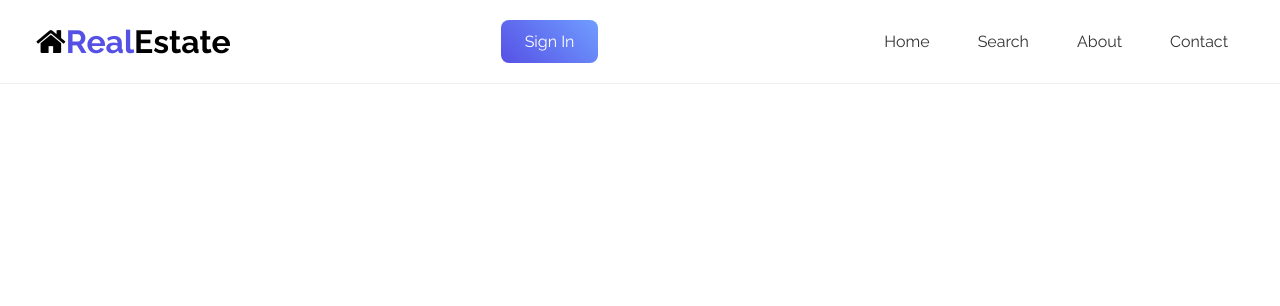
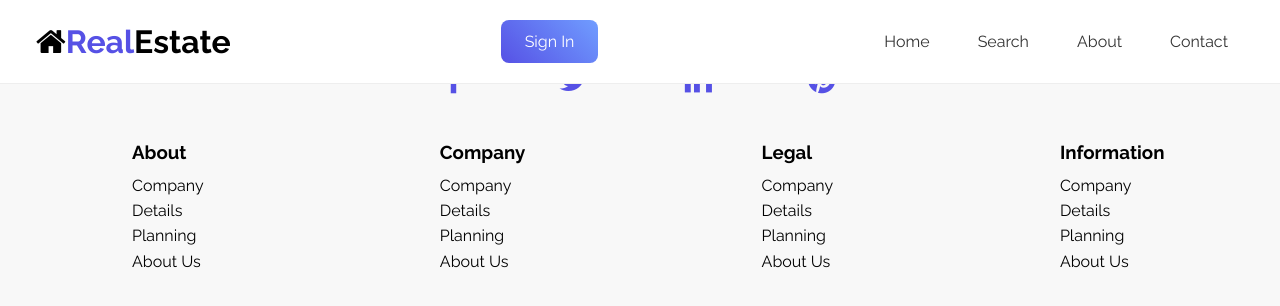
Before and after one commit to Jogata/SoftUni-React-Project, a React (Vite) app in the folder client/: page / in a window 1280 px wide. Shown: the top 306 px of the page. Built offline with nearby package versions, Linux system fonts and the light colour scheme.

Commit message:
added footer component

```diff
--- a/client/src/App.jsx
+++ b/client/src/App.jsx
@@ -25,6 +25,7 @@ import Logout from './components/logout/Logout'
 // import { Training } from './components/travel/galaxy-travel/routes/Training';
 // import { Contact } from './components/travel/galaxy-travel/routes/Contact';
 import { Navbar } from './components/travel/real-estate-grid/components/navbar/Navigation';
+import { Footer } from './components/travel/real-estate-grid/components/footer/Footer';
 
 function Loader() {
   return (
@@ -42,6 +43,7 @@ function App() {
     <>
       <AuthContextProvider>
         <Navbar />
+        <Footer />
         {/* <Routes>
           <Route path='/' element={<Home />} />
           <Route path='/pricing' element={<Pricing />} />
--- /dev/null
+++ b/client/src/components/travel/real-estate-grid/components/footer/Footer.jsx
@@ -0,0 +1,52 @@
+import "./footer.css";
+
+export function Footer() {
+    return (
+        <div className="footer">
+            <div className="social">
+                <a href="/">
+                    <i className="fa fa-facebook icon"></i>
+                </a>
+                <a href="/">
+                    <i className="fa fa-twitter icon"></i>
+                </a>
+                <a href="/">
+                    <i className="fa fa-linkedin icon"></i>
+                </a>
+                <a href="/">
+                    <i className="fa fa-pinterest icon"></i>
+                </a>
+            </div>
+            <div className="container">
+                <div className="col">
+                    <h3>About</h3>
+                    <p>Company</p>
+                    <p>Details</p>
+                    <p>Planning</p>
+                    <p>About Us</p>
+                </div>
+                <div className="col">
+                    <h3>Company</h3>
+                    <p>Company</p>
+                    <p>Details</p>
+                    <p>Planning</p>
+                    <p>About Us</p>
+                </div>
+                <div className="col">
+                    <h3>Legal</h3>
+                    <p>Company</p>
+                    <p>Details</p>
+                    <p>Planning</p>
+                    <p>About Us</p>
+                </div>
+                <div className="col">
+                    <h3>Information</h3>
+                    <p>Company</p>
+                    <p>Details</p>
+                    <p>Planning</p>
+                    <p>About Us</p>
+                </div>
+            </div>
+        </div>
+    )
+}
--- /dev/null
+++ b/client/src/components/travel/real-estate-grid/components/footer/footer.css
@@ -0,0 +1,43 @@
+.footer {
+    padding: 2rem 0;
+    background-color: #f8f8f8;
+}
+
+.footer .container {
+    display: grid;
+    gap: 1.2rem;
+    grid-template-columns: repeat(4, 1fr);
+}
+
+.footer .col {
+    margin: auto;
+}
+
+.footer h3 {
+    margin: 0.8rem 0
+}
+
+.footer p {
+    margin: 0.4rem 0;
+}
+
+.footer .social {
+    text-align: center;
+}
+
+.footer .icon {
+    margin: 2rem 3rem;
+    color: #5651e5;
+    font-size: 2rem;
+}
+
+@media screen and (max-width: 940px) {
+    .footer .container {
+        gap: 0.5rem;
+        grid-template-columns: repeat(2,1fr);
+    }
+
+    .footer .icon {
+        margin: 1rem;
+    }
+}
--- a/client/src/components/travel/real-estate-grid/styles.css
+++ b/client/src/components/travel/real-estate-grid/styles.css
@@ -28,12 +28,8 @@ a:focus-visible {
     outline: 1px solid #999;
 }
 
-
 body {
-    margin: 0;
-    font-family: 'Raleway', 'Segoe UI', 'Roboto', 'Oxygen',
-        'Ubuntu', 'Cantarell', 'Fira Sans', 'Droid Sans', 'Helvetica Neue',
-        sans-serif;
+    font-family: 'Raleway', sans-serif;
     -webkit-font-smoothing: antialiased;
     -moz-osx-font-smoothing: grayscale;
 }
```
